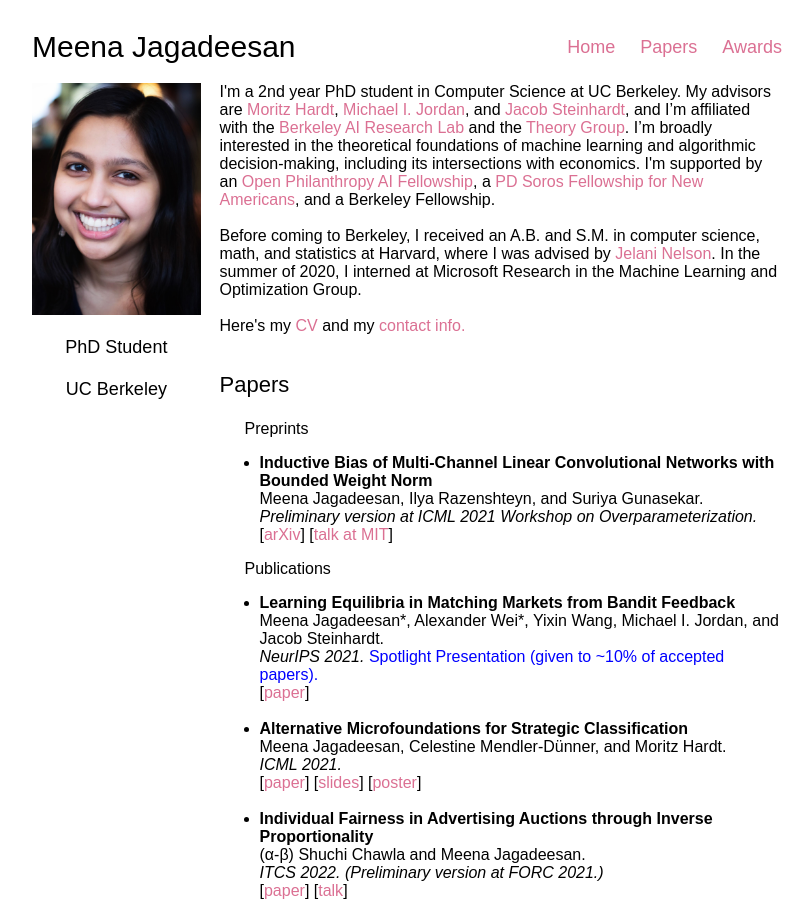
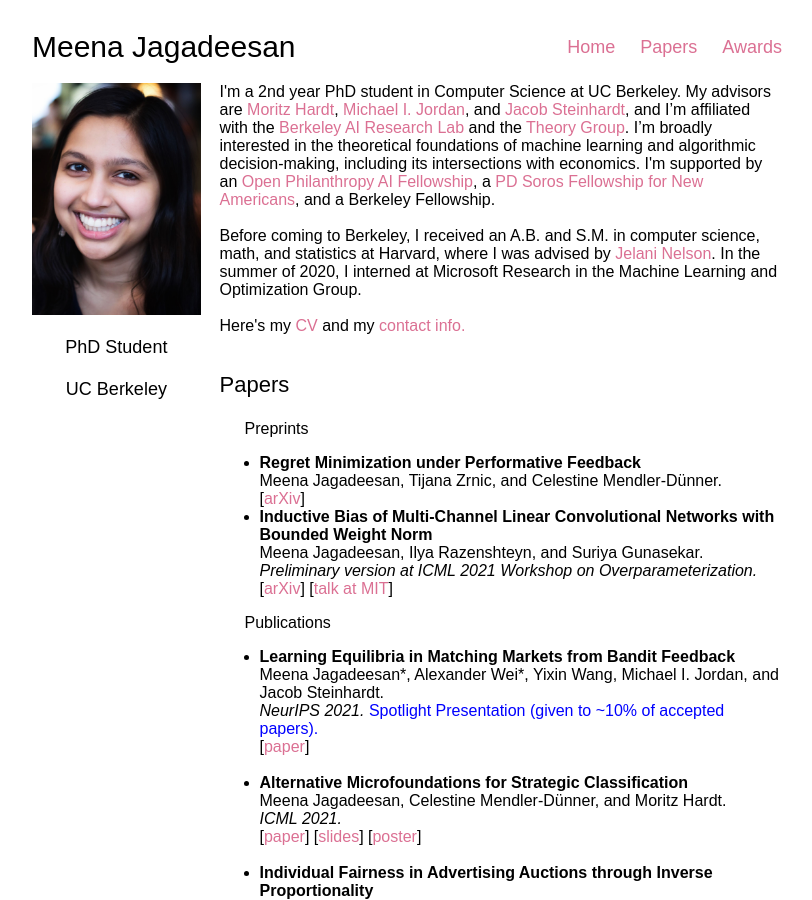
Before and after one commit to mjagadeesan/mjagadeesan.github.io, a Jekyll site: the page built from index.html, in a window 1280 px wide and 900 px high. Shown: the whole window, without its empty margins (233-1045 px from the left). Built offline with Jekyll 4.4.1, drawn with Linux system fonts in a browser that asks for light colours; some web fonts are replaced.

Commit message:
added paper

```diff
--- a/index.html
+++ b/index.html
@@ -12,6 +12,13 @@ layout: default
 	<h3><a id="papers"></a><span>Papers</span></h3>
 	<span style='font-weight:500;margin-left:25px;font-size:18'>Preprints </span><br>
 	<ul>
+<!-- 	<li><b><span>Performative Power</span></b><br>
+	(α-β) Moritz Hardt, Meena Jagadeesan, and Celestine Mendler-Dünner. <br>
+	<span><em>Manuscript coming soon.</em></span><br><br></li> -->
+	<li><b><span>Regret Minimization under Performative Feedback</span></b><br>
+	Meena Jagadeesan, Tijana Zrnic, and Celestine Mendler-Dünner. <br>
+	[<a href=https://arxiv.org/abs/2202.00628>arXiv</a>]
+<!-- 	<span><em>Manuscript coming soon.</em></span><br><br></li> -->
 	<li><b><span>Inductive Bias of Multi-Channel Linear Convolutional Networks with Bounded Weight Norm</span></b><br>
 	Meena Jagadeesan, Ilya Razenshteyn, and Suriya Gunasekar.<br>
 	<span><em>Preliminary version at ICML 2021 Workshop on Overparameterization.</em></span><br>
```
